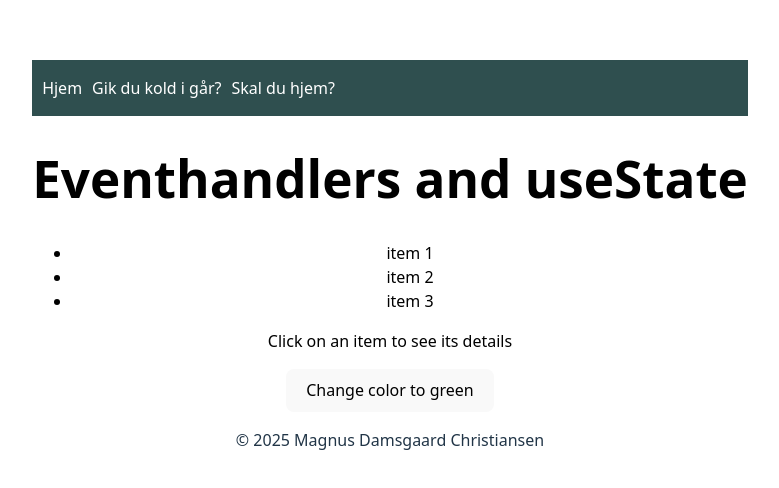
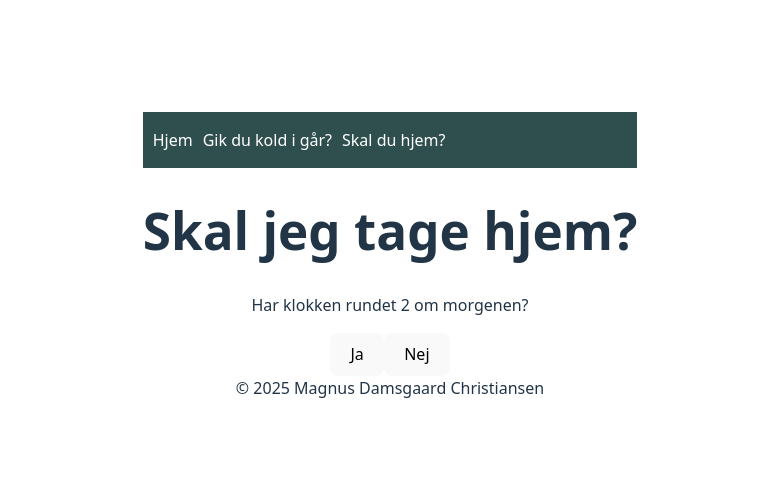
Before and after one commit to magn3054/byen-testen, a React (Vite) app: page /backward in a window 1280 px wide. Shown: the part 144-632 px from the top of the page, without its empty margins (250-1029 px from the left). Built offline with nearby package versions, Linux system fonts and the light colour scheme.

Commit message:
forward needs design

```diff
--- a/package.json
+++ b/package.json
@@ -10,6 +10,7 @@
     "preview": "vite preview"
   },
   "dependencies": {
+    "framer-motion": "^12.4.10",
     "react": "^19.0.0",
     "react-dom": "^19.0.0",
     "react-router-dom": "^7.3.0"
--- a/src/views/Backward.jsx
+++ b/src/views/Backward.jsx
@@ -1,46 +1,83 @@
-import { useState } from 'react';
-import mystyle from "./Backward.module.css";
+import { useState } from "react";
+import { motion } from "framer-motion";
 
-function SecondPage() {
-    const itemlist = [
-        { id: "1", name: "item 1", desc: "item 1 description. A fja laædsj æaljf puæaasr." },
-        { id: "2", name: "item 2", desc: "item 2 description. A fgsugf lkhdj klahdj dkhf." },
-        { id: "3", name: "item 3", desc: "item 3 description. A kpidf kfd jfkji uows lsr." },
-    ];
+// Define goal-driven decision tree
+const goals = {
+  "Tag hjem": [
+    { question: "Har klokken rundet 2 om morgenen?", answer: "Yes" },
+    { question: "Har du det dårligt?", answer: "Yes" }
+  ],
+  "Giv den gas": [
+    { question: "Har klokken rundet 2 om morgenen?", answer: "No" },
+    { question: "Har du din pung?", answer: "Yes" }
+  ],
+  "Luk kortet og tag hjem": [
+    { question: "Har du din pung?", answer: "No" },
+    { question: "Mangler der penge fra din bankkonto?", answer: "Yes" }
+  ],
+  "Fest videre og tag hjem med dine venner": [
+    { question: "Har du din pung?", answer: "No" },
+    { question: "Mangler der penge fra din bankkonto?", answer: "No" }
+  ]
+};
 
-    const [bcolor, setBcolor] = useState("white");
-    const [tcolor, setTcolor] = useState("black");
-    const [message, setMessage] = useState("Click on an item to see its details");
+export default function BackwardChaining() {
+  const [answers, setAnswers] = useState({});
+  const [currentQuestion, setCurrentQuestion] = useState("Har klokken rundet 2 om morgenen?");
+  const [conclusion, setConclusion] = useState(null);
 
-    const handleClick = (item) => {
-        setMessage(`Details for ${item.name} is: ${item.desc}`);
-    };
+  const handleAnswer = (answer) => {
+    const newAnswers = { ...answers, [currentQuestion]: answer };
+    setAnswers(newAnswers);
 
-    const changeColor = () => {
-        if (bcolor === "green") {
-            setBcolor("white");
-            setTcolor("black");
-        } else {
-            setBcolor("green")
-            setTcolor("white");
-        }
+    // Check if any goal is satisfied immediately after updating state
+    for (let goal in goals) {
+      const conditions = goals[goal];
+      if (conditions.every(cond => newAnswers[cond.question] === cond.answer)) {
+        setConclusion(goal);
+        return;
+      }
     }
 
-    return (
-        <div style={{ backgroundColor: bcolor, color: tcolor }}>
-            <h1>Eventhandlers and useState</h1>
-            <ul>
-                {itemlist.map((item) => (
-                    <li className={mystyle.cursor} key={item.id} onClick={() => handleClick(item)}>
-                        {item.name}
-                    </li>
-                ))}
-            </ul>
-            {message}
+    // Get next question
+    const unanswered = Object.values(goals).flat().find(q => !(q.question in newAnswers));
+    if (unanswered) {
+      setCurrentQuestion(unanswered.question);
+    } else {
+      setConclusion("Ikke nok information");
+    }
+  };
 
-            <p><button onClick={changeColor}>Change color to green</button></p>
-        </div>
-    );
-};
-
-export default SecondPage;
+  return (
+    <motion.div
+      initial={{ opacity: 0 }}
+      animate={{ opacity: 1 }}
+      className="flex flex-col items-center justify-center min-h-screen bg-gray-100 p-6 text-center"
+    >
+      <div className="bg-white p-6 rounded-2xl shadow-lg max-w-md w-full">
+        <h1 className="text-xl font-bold mb-4">Skal jeg tage hjem?</h1>
+        {conclusion ? (
+          <motion.p className="text-lg font-semibold text-green-600">{conclusion}</motion.p>
+        ) : (
+          <motion.div>
+            <p className="text-lg mb-4">{currentQuestion}</p>
+            <div className="flex space-x-4">
+              <button
+                className="px-4 py-2 bg-green-500 text-white rounded-lg shadow hover:bg-green-600"
+                onClick={() => handleAnswer("Yes")}
+              >
+                Ja
+              </button>
+              <button
+                className="px-4 py-2 bg-red-500 text-white rounded-lg shadow hover:bg-red-600"
+                onClick={() => handleAnswer("No")}
+              >
+                Nej
+              </button>
+            </div>
+          </motion.div>
+        )}
+      </div>
+    </motion.div>
+  );
+}
--- a/src/views/Forward.jsx
+++ b/src/views/Forward.jsx
@@ -1,10 +1,8 @@
 import { useState } from "react";
+import { motion, AnimatePresence } from "framer-motion";
 
 // Define decision tree as JSON
 const decisionTree = {
-  question: "Gik du kold i går?",
-  options: {
-    Yes: {
   question: "Kan du huske noget?",
   options: {
     Yes: {
@@ -46,32 +44,90 @@ const decisionTree = {
       },
     },
   },
-    },
-  },
 };
 
 export default function DecisionTree() {
-  const [currentNode, setCurrentNode] = useState(decisionTree);
+  const [history, setHistory] = useState([decisionTree]);
+  const currentNode = history[history.length - 1];
 
   const handleChoice = (choice) => {
-    if (typeof currentNode.options[choice] === "string") {
-      setCurrentNode({ question: currentNode.options[choice], options: {} });
+    const nextNode = currentNode.options[choice];
+    if (typeof nextNode === "string") {
+      setHistory([...history, { question: nextNode, options: {} }]);
     } else {
-      setCurrentNode(currentNode.options[choice]);
+      setHistory([...history, nextNode]);
+    }
+  };
+
+  const goBack = () => {
+    if (history.length > 1) {
+      setHistory(history.slice(0, -1));
     }
   };
 
   return (
-    <div>
-      <h1>Drinking Blackout Decision Tree</h1>
-      <p>{currentNode.question}</p>
+    <div style={{ textAlign: "center", padding: "20px", fontFamily: "Arial, sans-serif" }}>
+      <h1 style={{ fontSize: "28px", fontWeight: "bold", marginBottom: "20px" }}>Gik du kold i går?</h1>
+
+      <AnimatePresence mode="wait">
+        <motion.div
+          key={currentNode.question}
+          initial={{ opacity: 0, x: -20 }}
+          animate={{ opacity: 1, x: 0 }}
+          exit={{ opacity: 0, x: 20 }}
+          transition={{ duration: 0.3 }}
+        >
+          <p style={{ fontSize: "20px", marginBottom: "15px" }}>{currentNode.question}</p>
+
           <div>
             {Object.keys(currentNode.options).map((option) => (
-          <button key={option} onClick={() => handleChoice(option)}>
+              <motion.button
+                key={option}
+                onClick={() => handleChoice(option)}
+                whileHover={{ scale: 1.1 }}
+                whileTap={{ scale: 0.9 }}
+                style={{
+                  margin: "8px",
+                  padding: "12px 24px",
+                  fontSize: "18px",
+                  cursor: "pointer",
+                  border: "none",
+                  borderRadius: "8px",
+                  backgroundColor: option === "Yes" ? "#4CAF50" : "#F44336",
+                  color: "white",
+                  transition: "background 0.3s",
+                }}
+              >
                 {option}
-          </button>
+              </motion.button>
             ))}
           </div>
+        </motion.div>
+      </AnimatePresence>
+
+      {history.length > 1 && (
+        <motion.button
+          onClick={goBack}
+          whileHover={{ scale: 1.1 }}
+          whileTap={{ scale: 0.9 }}
+          initial={{ opacity: 0 }}
+          animate={{ opacity: 1 }}
+          exit={{ opacity: 0 }}
+          transition={{ duration: 0.3 }}
+          style={{
+            marginTop: "20px",
+            padding: "10px 20px",
+            fontSize: "16px",
+            cursor: "pointer",
+            border: "none",
+            borderRadius: "8px",
+            backgroundColor: "gray",
+            color: "white",
+          }}
+        >
+          Tilbage
+        </motion.button>
+      )}
     </div>
   );
 }
```
Also changed, not shown: 1 other file (tests, documents, lock files or other folders). Lines whose indentation alone changed are shown as unchanged.
